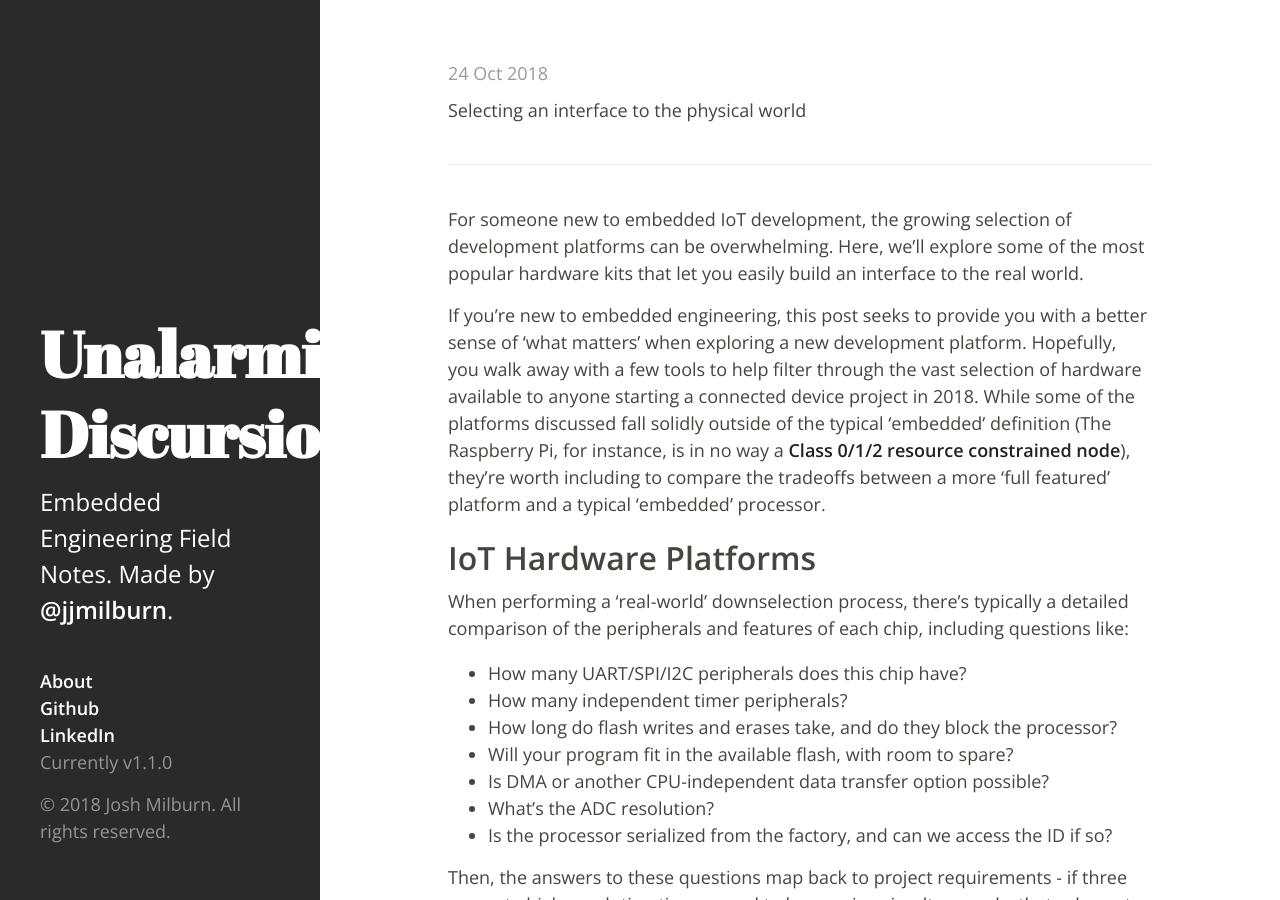
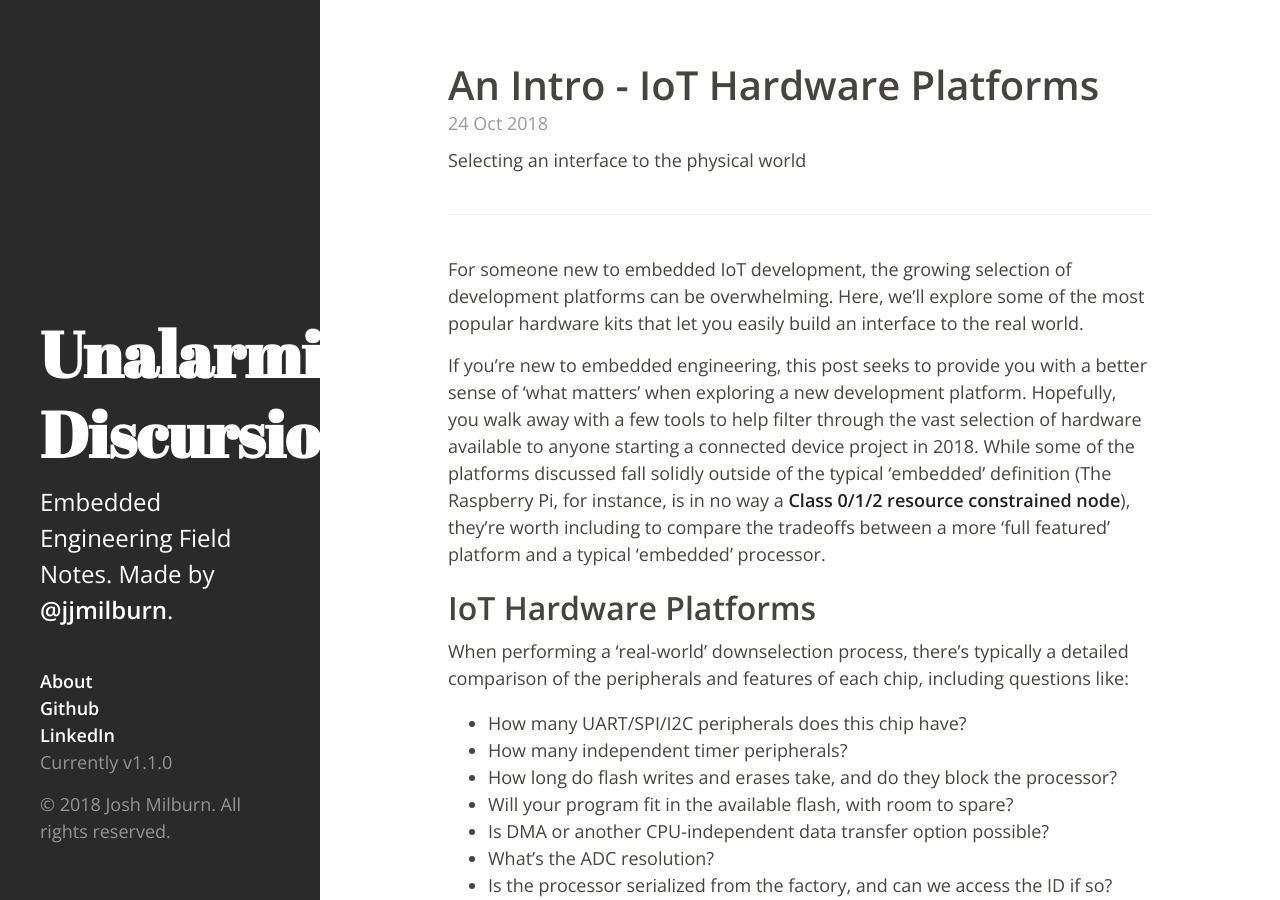
Before and after one commit to jjmilburn/jjmilburn.github.io, a Jekyll site: the page built from _posts/2018-10-24-Getting-Started-Embedded.md, in a window 1280 px wide and 900 px high. Built offline with Jekyll 4.4.1, drawn with Linux system fonts in a browser that asks for light colours; our own code applies the rules of GitHub Pages for plain Markdown files.

Commit message:
YAML Update

```diff
--- a/_posts/2018-10-24-Getting-Started-Embedded.md
+++ b/_posts/2018-10-24-Getting-Started-Embedded.md
@@ -1,6 +1,6 @@
 ---
 layout: post
-title: An Intro: IoT Hardware Platforms
+title: An Intro - IoT Hardware Platforms
 ---
 
 Selecting an interface to the physical world
```
